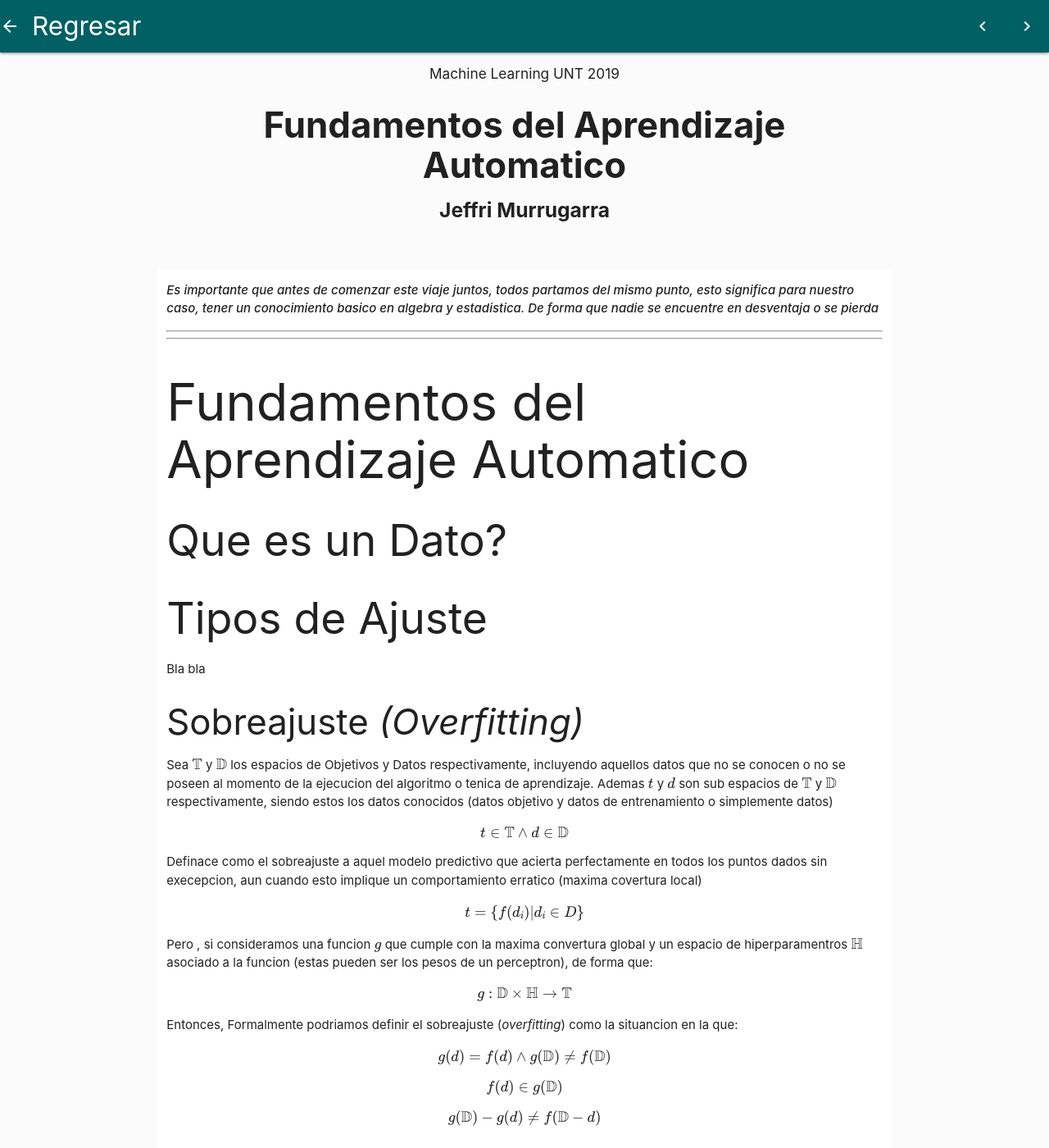
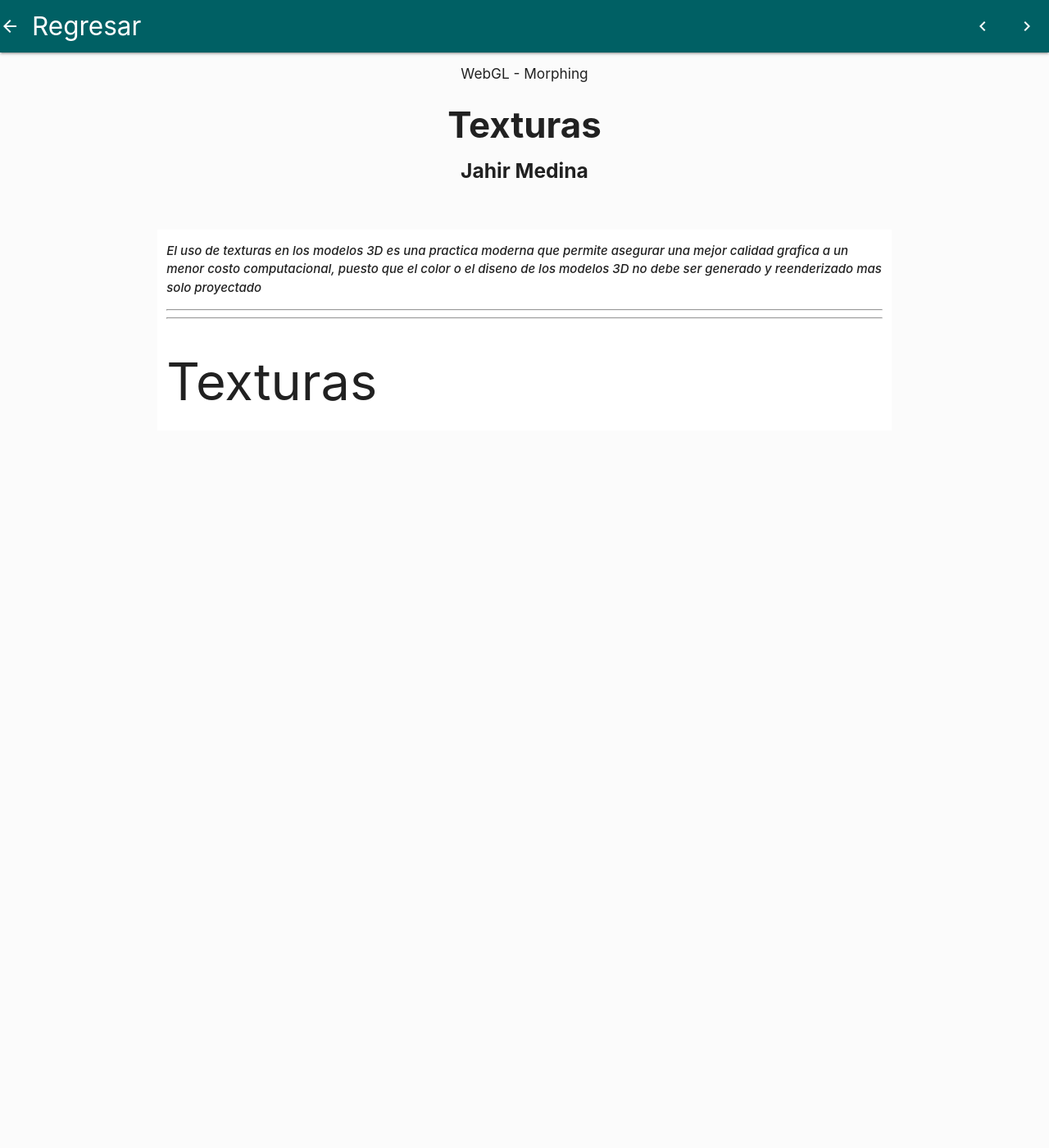
Before and after one commit to jahirmedinacs/topIII_webgl, a Jekyll site: the page built from _posts/2019-01-01-Fundamentos.md, in a window 1280 px wide and 1400 px high. Shown: the whole window at 82% size. Built offline with Jekyll 4.4.1, drawn with Linux system fonts in a browser that asks for light colours; nearby versions of some CDN libraries; some of the changed text lies outside the part shown.

Commit message:
v0.00.00.0200 -format and css setted

```diff
--- a/_config.yml
+++ b/_config.yml
@@ -18,16 +18,16 @@
 # You can create any custom variable you would like, and they will be accessible
 # in the templates via {{ site.myvariable }}.
 
-title: Machine Learning UNT 2019
+title: WebGL - Morphing
 email: jahir.medina@pm.me
 description: >- # this means to ignore newlines until "baseurl:"
   Write an awesome description for your new site here. You can edit this
   line in _config.yml. It will appear in your document head meta (for
   Google search results) and in your feed.xml site description.
-baseurl: "/mlunt2019" # the subpath of your site, e.g. /blog
+baseurl: "/web-morphing" # the subpath of your site, e.g. /blog
 url: "" # the base hostname & protocol for your site, e.g. http://example.com
 twitter_username:
-github_username: mlseunt
+github_username: jahirmedinacs
 
 # Build settings
 # theme: minima
@@ -56,8 +56,8 @@ github_username: mlseunt
 
 ### PERSONAL VARIABLES
 
-base_permalink: "/mlunt2019/"
+base_permalink: "/web-morphing/"
 
-repo_name: mlunt2019
+repo_name: web-morphing
 
 scheduleJSON: "https://gist.githubusercontent.com/jahirmedinacs/2fee770949cc009e1cc0f520bda64f45/raw/2beba4d840159b268ebdbb4e9a1ed450fb16bb41/schedule.JSON"
--- a/_posts/2019-01-01-Fundamentos.md
+++ b/_posts/2019-01-01-Fundamentos.md
@@ -1,48 +1,14 @@
 ---
 layout: post
-title:  "Fundamentos del Aprendizaje Automatico"
+title:  "Texturas"
 date:   2019-01-01 12:00:00 -0500
-author: Jeffri Murrugarra
-preview_img: "https://upload.wikimedia.org/wikipedia/commons/0/02/KorrRes.png"
+author: Jahir Medina
+preview_img: "https://learnopengl.com/img/getting-started/tex_coords.png"
 ---
 
-___Es importante que antes de comenzar este viaje juntos, todos partamos del mismo punto, esto significa para nuestro caso, tener un conocimiento basico en algebra y estadistica. De forma que nadie se encuentre en desventaja o se pierda___
+___El uso de texturas en los modelos 3D es una practica moderna que permite asegurar una mejor calidad grafica a un menor costo computacional, puesto que el color o el diseno de los modelos 3D no debe ser generado y reenderizado mas solo proyectado___
 
 ---
 ---
 
 # {{page.title}}
-
-
-## Que es un Dato?
-
-## Tipos de Ajuste
-Bla bla
-### Sobreajuste _(Overfitting)_
-
-<p>Sea \( \mathbb{T} \) y \( \mathbb{D} \) los espacios de Objetivos y Datos respectivamente, incluyendo aquellos datos que no se conocen o no se poseen al momento de la ejecucion del algoritmo o tenica de aprendizaje.
-Ademas \( t \) y \( d \) son sub espacios de \( \mathbb{T} \) y \( \mathbb{D} \) respectivamente, siendo estos los datos conocidos (datos objetivo y datos de entrenamiento o simplemente datos)</p>
-
-<p>
-	\[ t \in \mathbb{T} \land  d \in \mathbb{D} \]
-</p>
-
-Definace como el sobreajuste a aquel modelo predictivo que acierta perfectamente en todos los puntos dados sin execepcion, aun cuando esto implique un comportamiento erratico (maxima covertura local)
-<p>
- \[ t = \{ f(d_{i}) | d_{i} \in D \} \]
-</p>
-
-<p>Pero , si consideramos una funcion \( g \) que cumple con la maxima convertura global y un espacio de hiperparamentros \( \mathbb{H} \) asociado a la funcion (estas pueden ser los pesos de un perceptron), de forma que:</p>
-
-<p>
-	\[ g: \mathbb{D} \times \mathbb{H} \rightarrow \mathbb{T} \]
-</p>
-
-Entonces, Formalmente podriamos definir el sobreajuste (_overfitting_) como la situancion en la que:
-<p>
-	\[ g(d) = f(d) \land g(\mathbb{D}) \neq f(\mathbb{D}) \]
-	\[ f(d) \in g(\mathbb{D})\]
-	\[ g(\mathbb{D}) - g(d) \neq f(\mathbb{D} - d) \]
-</p>
-
-### Subajuste _(Underfitting)_
--- a/index.html
+++ b/index.html
@@ -10,10 +10,10 @@ permalink: /
         <div class="col s10 center-align">
             <h1>
                 <p><b>
-                    Curso de Aprendizaje de Maquina
+                    WebGL - Trabajos Practicos
                     </br>
                     </br>
-                    <i>2019 -II</i>
+                    <i>Topicos Especiales en Ciencias de la Computacion III</i>
                 </b></p>
             </h1>
         </div>
```
Also changed, not shown: _includes/navbar.html (+0 -18 lines), _includes/post_landpage_navbar.html (+1 -20 lines), _posts/2018-11-15-welcome-to-jekyll.markdown (deleted, +0 -25 lines), Gemfile.lock.
